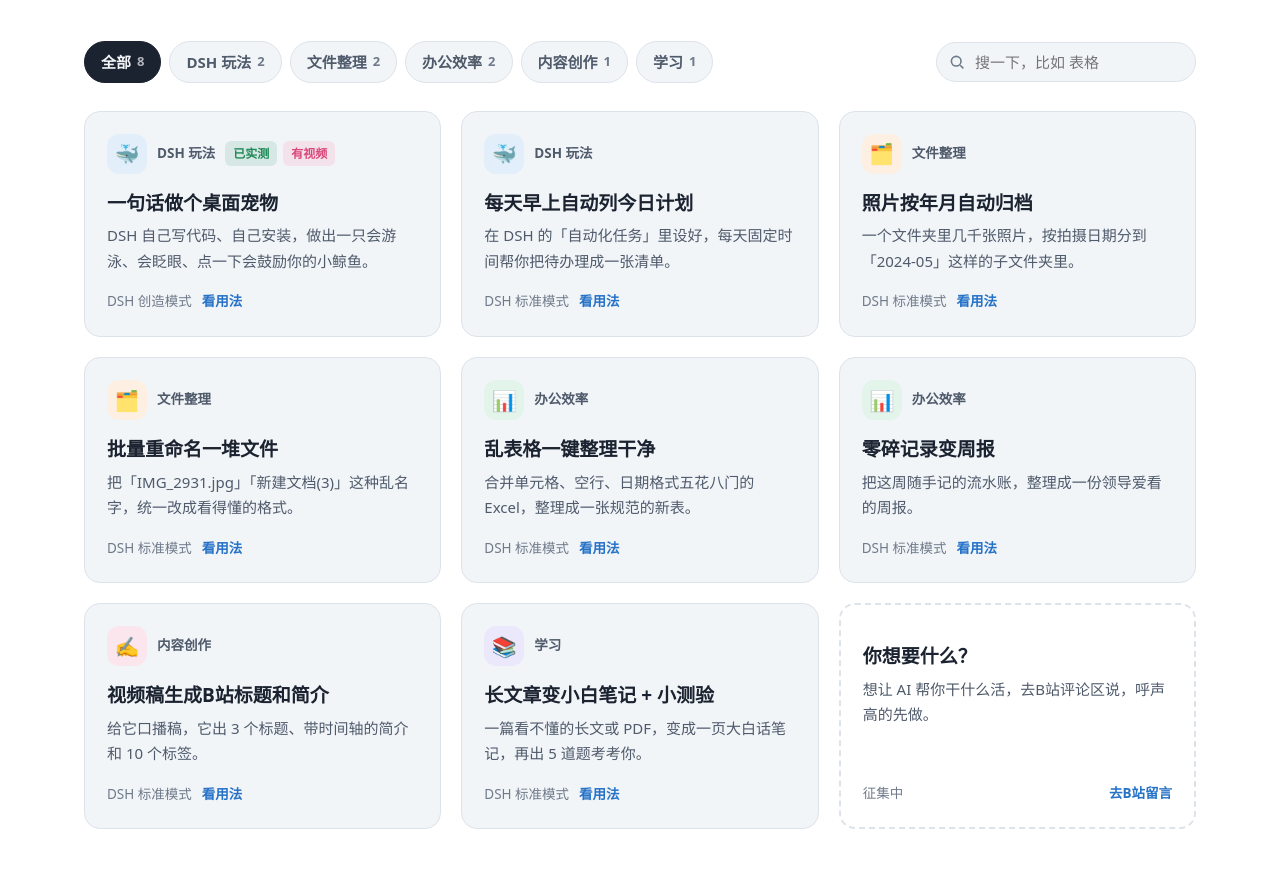
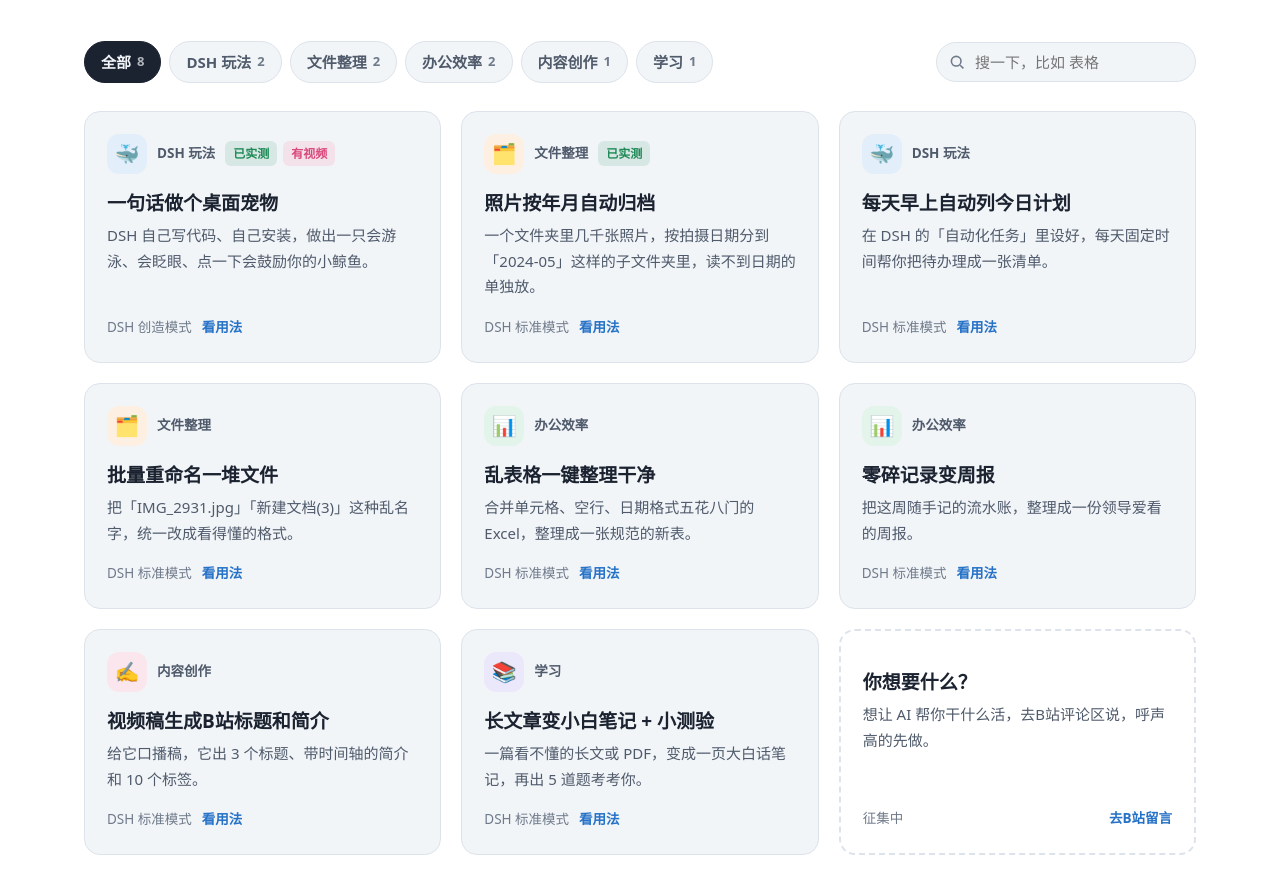
Before and after one commit to lius89628-hue/weiming-skills, a plain HTML site: page docs/index.html in a window 1280 px wide. Shown: the part 1039-1932 px from the top of the page. Drawn offline with Linux system fonts and the light colour scheme.

Commit message:
EP03: photo-sort skill tested, prompt updated

```diff
--- a/docs/index.html
+++ b/docs/index.html
@@ -439,12 +439,12 @@
    can:["每天定时运行，不用你记得打开","按轻重缓急排好顺序","把大事拆成能马上开始的小步骤"],
    prompt:"帮我建一个每天早上 8 点运行的自动化任务：读取工作区里的「待办.md」，把里面的事情按「必须今天做 / 可以晚点 / 可以不做」分成三组，每件大事拆成 3 个以内马上能开始的小步骤，结果写进「今日计划-日期.md」。如果「待办.md」不存在，先帮我建一个空模板。",
    steps:["在工作区里放一个「待办.md」，随手写下要做的事","新建会话，粘贴这段话发送","在左侧「自动化任务」里能看到、修改或关掉它"]},
-  {id:"photo-sort", cat:"file", mode:"标准模式",
+  {id:"photo-sort", cat:"file", mode:"标准模式", tested:true,
    name:"照片按年月自动归档",
-   sum:"一个文件夹里几千张照片，按拍摄日期分到「2024-05」这样的子文件夹里。",
-   can:["读照片里的拍摄日期，读不到就用文件修改时间","先给你看移动计划，你点头才动手","不删任何文件，只移动"],
-   prompt:"帮我整理工作区里「照片」文件夹：按照每张照片的拍摄日期（读 EXIF，没有就用文件修改时间）移动到「年-月」命名的子文件夹里，比如「2024-05」。动手之前先列出移动计划和每个文件夹会有多少张，等我确认再执行。不要删除任何文件，遇到重名就在文件名后面加序号。",
-   steps:["把要整理的照片放进工作区的「照片」文件夹","粘贴这段话发送，先看它给的移动计划","确认没问题再回复「执行」"]},
+   sum:"一个文件夹里几千张照片，按拍摄日期分到「2024-05」这样的子文件夹里，读不到日期的单独放。",
+   can:["读照片里自带的拍摄日期（EXIF），文件名里的日期不作数","读不到日期的放进「日期不明」，不瞎猜","先给你看移动计划和每个文件夹的张数，你点头才动手","只移动不删除，还会留一份撤销清单"],
+   prompt:"帮我整理工作区里的「照片」文件夹：按每张照片的拍摄日期，移动到「年-月」命名的子文件夹里，比如「2024-05」。拍摄日期从照片自带的信息（EXIF）里读，读不到的单独放进「日期不明」文件夹。动手之前先列出移动计划和每个文件夹会有多少张，等我确认再执行。不要删除任何文件，遇到重名就在文件名后面加序号。",
+   steps:["第一次用，先把照片复制一份，放进工作区的「照片」文件夹","粘贴这段话发送，等它研究完弹出确认窗口","核对计划：各文件夹张数加起来等于总数","没问题就选「确认执行」，48 张实测 4 分钟左右"]},
   {id:"batch-rename", cat:"file", mode:"标准模式",
    name:"批量重命名一堆文件",
    sum:"把「IMG_2931.jpg」「新建文档(3)」这种乱名字，统一改成看得懂的格式。",
```
